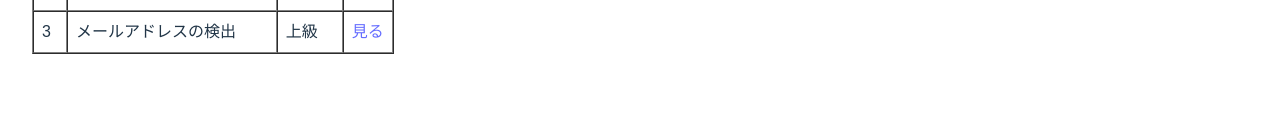
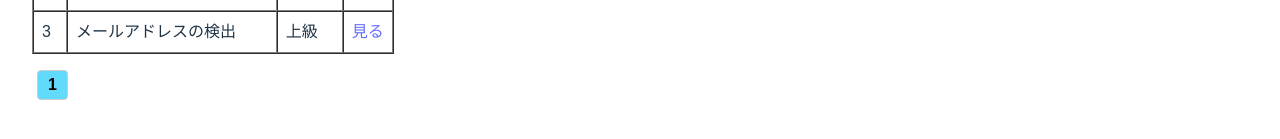
Before and after one commit to ishi720/regex-challenge, a React (Vite) app: page / in a window 1280 px wide. Shown: the part 381-520 px from the top of the page. Built offline with nearby package versions, Linux system fonts and the light colour scheme.

Commit message:
一覧ページにページナビを作成 #3

```diff
--- a/src/pages/ListPage.tsx
+++ b/src/pages/ListPage.tsx
@@ -1,9 +1,17 @@
-import React from 'react';
+import React, { useState } from 'react';
+import { Link } from 'react-router-dom';
 import { challenges } from '../data/challenges';
-import { Link } from 'react-router-dom';
 import Header from '../components/Header';
 
+const ITEMS_PER_PAGE = 10;
+
 const ListPage: React.FC = () => {
+  const [currentPage, setCurrentPage] = useState(1);
+  const totalPages = Math.ceil(challenges.length / ITEMS_PER_PAGE);
+
+  const startIndex = (currentPage - 1) * ITEMS_PER_PAGE;
+  const currentItems = challenges.slice(startIndex, startIndex + ITEMS_PER_PAGE);
+
   return (
     <>
       <Header />
@@ -19,7 +27,7 @@ const ListPage: React.FC = () => {
             </tr>
           </thead>
           <tbody>
-            {challenges.map((challenge) => (
+            {currentItems.map((challenge) => (
               <tr key={challenge.id}>
                 <td>{challenge.id}</td>
                 <td>{challenge.title}</td>
@@ -31,6 +39,27 @@ const ListPage: React.FC = () => {
             ))}
           </tbody>
         </table>
+
+        {/* ページネーション */}
+        <div style={{ marginTop: '1rem' }}>
+          {Array.from({ length: totalPages }, (_, i) => i + 1).map((page) => (
+            <button
+              key={page}
+              onClick={() => setCurrentPage(page)}
+              style={{
+                margin: '0 5px',
+                padding: '5px 10px',
+                fontWeight: page === currentPage ? 'bold' : 'normal',
+                backgroundColor: page === currentPage ? '#61dafb' : '#f0f0f0',
+                border: '1px solid #ccc',
+                borderRadius: '4px',
+                cursor: 'pointer',
+              }}
+            >
+              {page}
+            </button>
+          ))}
+        </div>
       </div>
     </>
   );
```
